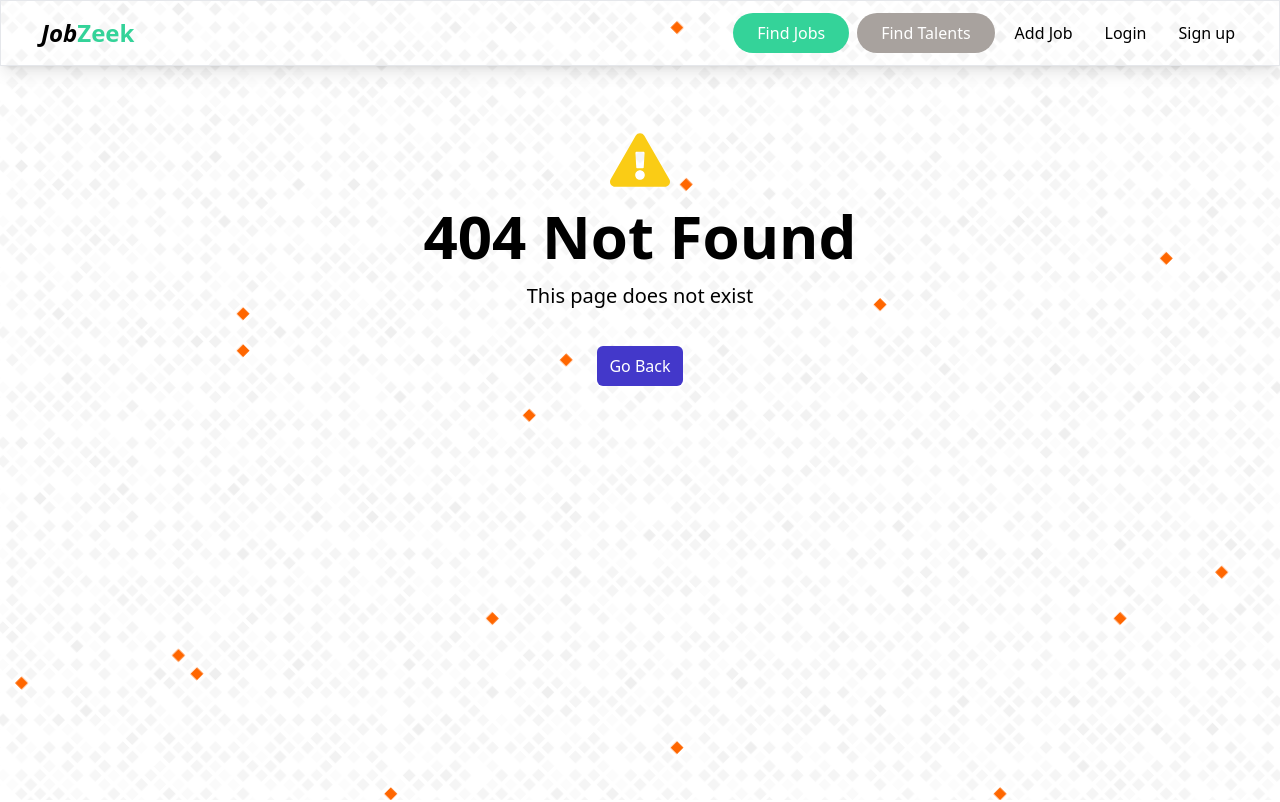
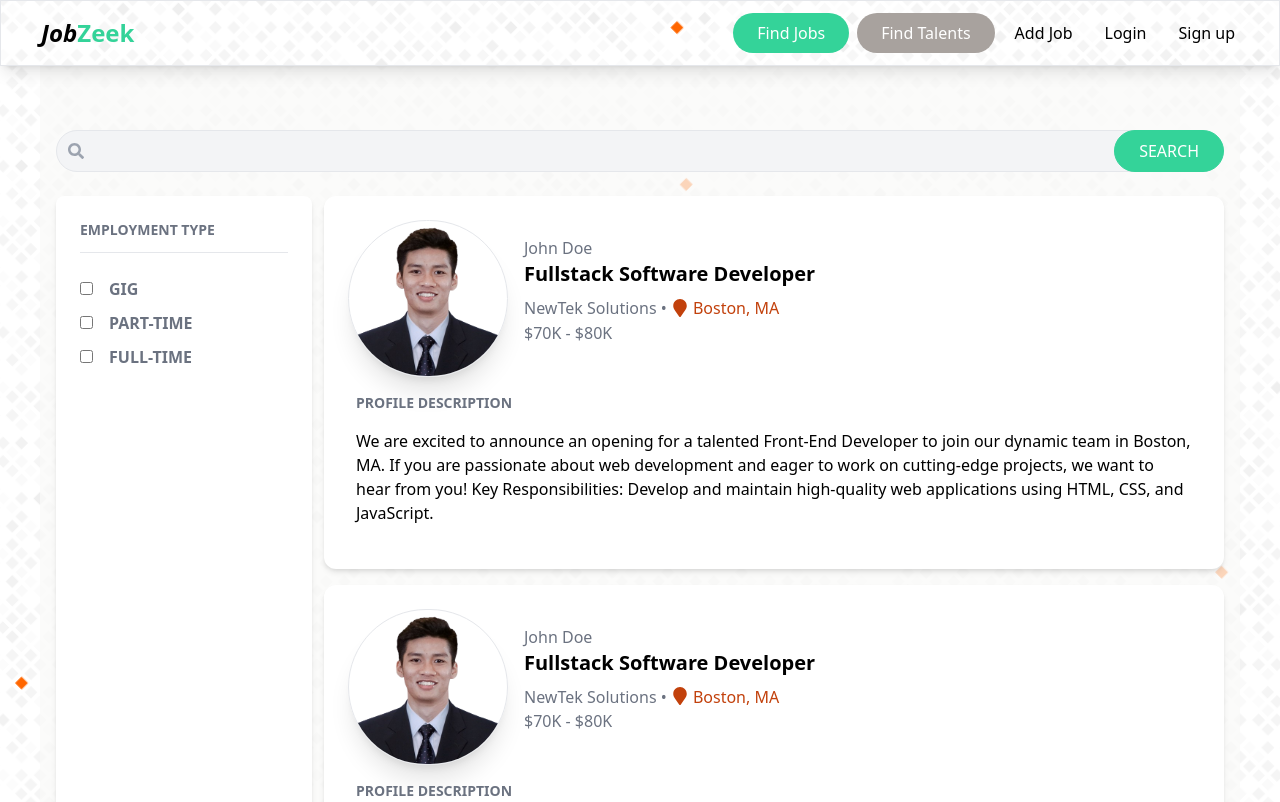
Before and after one commit to vargasjuanibarra/jobZeeker-fe, a React (Vite) app: page /talents in a window 1280 px wide. Before the commit this address had no page. Shown: the top 802 px of the page. Built offline with nearby package versions, Linux system fonts and the light colour scheme; no server answers.

Commit message:
added talents card template

```diff
--- a/src/App.jsx
+++ b/src/App.jsx
@@ -12,6 +12,7 @@ import JobsService from "./service/jobsService";
 import { FetchClient } from "./service/fetchClient";
 import Loginpage from "./pages/Login.page";
 import Signuppage from "./pages/Signup.page";
+import Talentspage from "./pages/Talents.page";
 
 const App = () => {
 const jobService = new JobsService(FetchClient)
@@ -33,6 +34,7 @@ const router = createBrowserRouter(
     <Route path="/" element={<Mainlayout />}>
       <Route index element={<HomePage />} />
       <Route path="/jobs" element={<Jobspage />} />
+      <Route path="/talents" element={<Talentspage />} />
       <Route path="*" element={<Notfound />} />
       <Route path="/jobs/:id" element={<JobPage removeJob={deleteJob}/>} loader={jobLoader} />
       <Route path="/add-job" element={<AddJobPage addJobSubmit={addJob}/>} />
--- a/src/components/Navbar.jsx
+++ b/src/components/Navbar.jsx
@@ -34,7 +34,7 @@ const Navbar = () => {
                   className="text-white bg-emerald-400 px-6 py-2 hover:bg-gray-400 hover:text-white md:rounded-full"
                   >Find Jobs</NavLink>
                 <NavLink
-                  to="/jobs"
+                  to="/talents"
                   className="text-white bg-stone-400 px-6 py-2 hover:bg-gray-400 hover:text-white md:rounded-full"
                   >Find Talents</NavLink>
                 <NavLink
--- /dev/null
+++ b/src/pages/Talents.page.jsx
@@ -0,0 +1,108 @@
+import React, { useEffect, useState } from "react";
+import Spinner from "../components/Spinner";
+import JobsService, { BASE_URL } from "../service/jobsService";
+import { FetchClient } from "../service/fetchClient";
+import SearchInput from "../components/SearchInput";
+import Filters from "../components/Filters";
+import { FaMapMarker } from "react-icons/fa";
+import avatar from '../assets/images/profile.png'
+
+const Talentspage = () => {
+    const [jobs, setJobs] = useState([]);
+    const [loading, setLoading] = useState(true);
+
+    useEffect(() => {
+      const apiUrl = BASE_URL
+      const jobService = new JobsService(FetchClient)
+      const fetchJobs = async () => {
+        try {
+          const jobs = await jobService.getjobs(apiUrl)
+          setJobs(jobs);
+        } catch (error) {
+          console.log('Error fetching data', error)
+        } finally {
+          setLoading(false);
+        }
+      }
+      fetchJobs();
+    }, [])
+
+    return (
+      <section className="bg-stone-50 bg-opacity-75 px-4 py-10 lg:max-w-[1200px] mx-auto">
+
+        <div className="container-xl lg:container m-auto">
+        <h2 className="text-3xl font-bold text-black mb-6 text-center">
+        </h2>
+          {loading ? (<Spinner loading={loading}/>) : (
+            <>
+            <div className="grid grid-cols-1 sm:grid-cols-2 lg:grid-cols-3 gap-6">
+              <SearchInput />
+
+                <div className="gap-3 md:flex flex-cols-2">
+                    <Filters />
+                    <div className="flex flex-col gap-4">
+                        <div className="bg-white rounded-xl shadow-md relative p-4 hover:shadow-xl md:p-6">
+                            <div className="grid grid-col xs-md:justify-center mb-4 md:flex">
+                                <img
+                                    className="rounded-full shadow-xl border w-40 h-auto md:h-auto mx-auto md:mx-0"
+                                    src={avatar}
+                                    alt="avatar"
+                                />
+                                <div className="p-4 text-center md:text-left">
+                                    <div className="mb-4">
+                                        <p className="text-gray-500">John Doe</p>
+                                        <h3 className="text-xl font-bold">Fullstack Software Developer</h3>
+                                        <div className="my-2">
+                                            <div className="text-gray-500">
+                                            <p> NewTek Solutions  • <FaMapMarker className="text-orange-700 inline text-lg mb-1 mr-1"/>
+                                            <span className="text-orange-700">Boston, MA</span></p>
+                                        </div>
+                                        <p className="text-gray-500 mb-2">$70K - $80K</p>
+                                    </div>
+                                </div>
+                            </div>
+                        </div>
+                        <div className="mb-5 px-2">
+                            <p className="text-gray-500 text-sm font-semibold mb-4">PROFILE DESCRIPTION</p>
+                        We are excited to announce an opening for a talented Front-End Developer to join our dynamic team in Boston, MA. If you are passionate about web development and eager to work on cutting-edge projects, we want to hear from you! Key Responsibilities: Develop and maintain high-quality web applications using HTML, CSS, and JavaScript.
+                        </div>
+
+                        </div>
+                        <div className="bg-white rounded-xl shadow-md relative p-4 hover:shadow-xl md:p-6">
+                            <div className="grid grid-col xs-md:justify-center mb-4 md:flex">
+                                <img
+                                    className="rounded-full shadow-xl border w-40 h-auto md:h-auto mx-auto md:mx-0"
+                                    src={avatar}
+                                    alt="avatar"
+                                />
+                                <div className="p-4 text-center md:text-left">
+                                    <div className="mb-4">
+                                        <p className="text-gray-500">John Doe</p>
+                                        <h3 className="text-xl font-bold">Fullstack Software Developer</h3>
+                                        <div className="my-2">
+                                            <div className="text-gray-500">
+                                            <p> NewTek Solutions  • <FaMapMarker className="text-orange-700 inline text-lg mb-1 mr-1"/>
+                                            <span className="text-orange-700">Boston, MA</span></p>
+                                        </div>
+                                        <p className="text-gray-500 mb-2">$70K - $80K</p>
+                                    </div>
+                                </div>
+                            </div>
+                        </div>
+                        <div className="mb-5 px-2">
+                            <p className="text-gray-500 text-sm font-semibold mb-4">PROFILE DESCRIPTION</p>
+                        We are excited to announce an opening for a talented Front-End Developer to join our dynamic team in Boston, MA. If you are passionate about web development and eager to work on cutting-edge projects, we want to hear from you! Key Responsibilities: Develop and maintain high-quality web applications using HTML, CSS, and JavaScript.
+                        </div>
+
+                        </div>
+                    </div>
+                </div>
+             </div>
+            </>
+          ) }
+      </div>
+    </section>
+    );
+};
+
+export default Talentspage;
```
Also changed, not shown: src/assets/images/profile.png (added).
